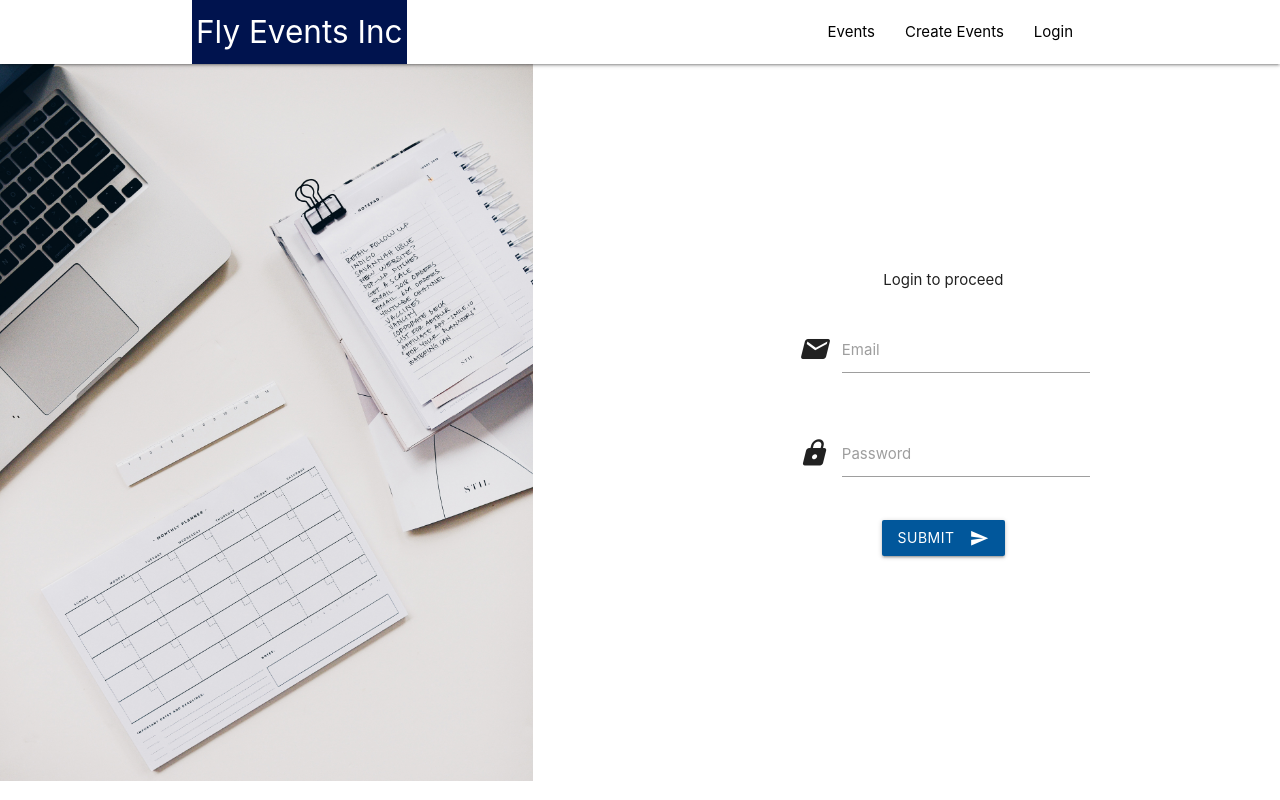
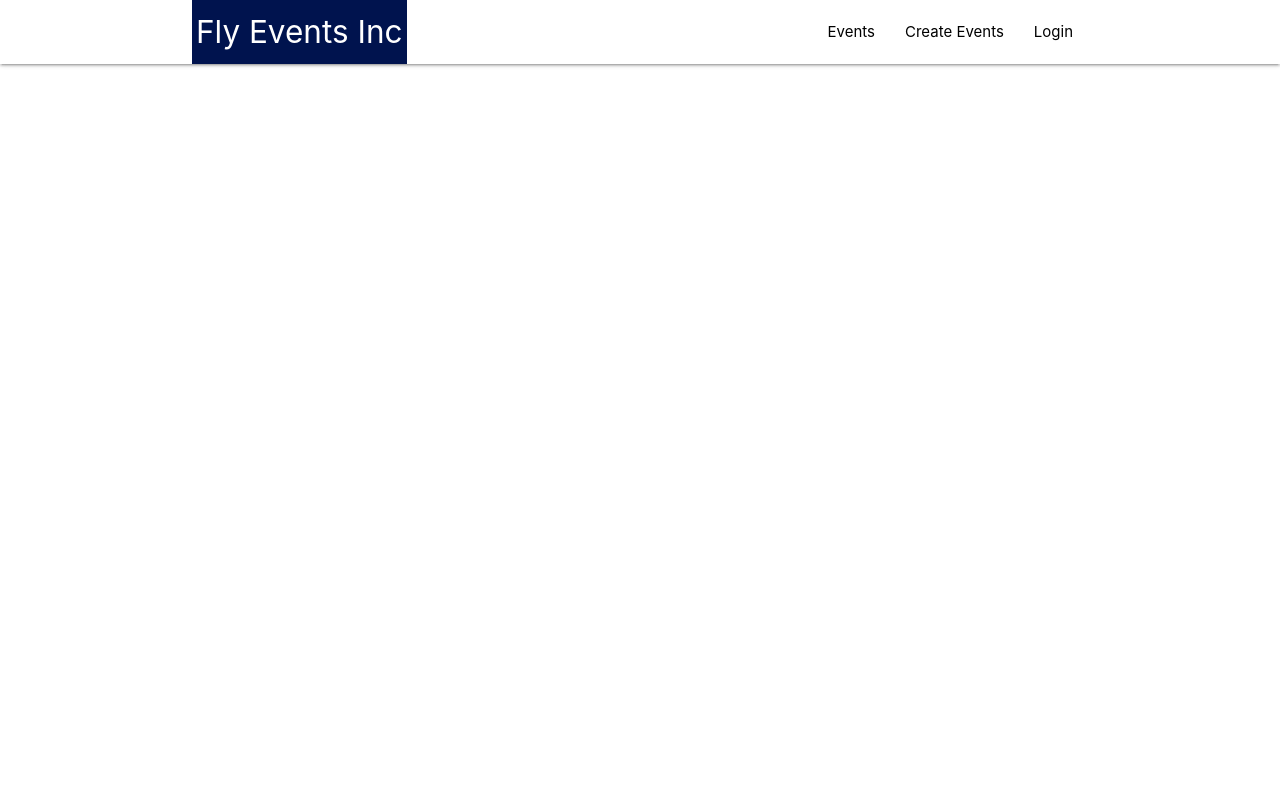
Before and after one commit to Frankie0701145/event-manager-frontend, a React (Create React App) app: page / in a window 1280 px wide. Built offline with nearby package versions, Linux system fonts and the light colour scheme.

Commit message:
Fixed the bug

```diff
--- a/src/App.js
+++ b/src/App.js
@@ -48,7 +48,7 @@ class App extends Component {
                       (props)=><CreateEvent {...props} {...this.state} fetching={this.fetching} addErrors={this.addErrors} removeErrors={this.removeErrors}/>
                   }></Route>
 
-                <Route exact path='/' component={
+                <Route exact path='/login' component={
                       (props)=><Login {...props} {...this.state} fetching={this.fetching} authenticate={this.authenticate} addErrors={this.addErrors} removeErrors={this.removeErrors}/>
                   }></Route>
                 <Route exact path='/events' component={
```
